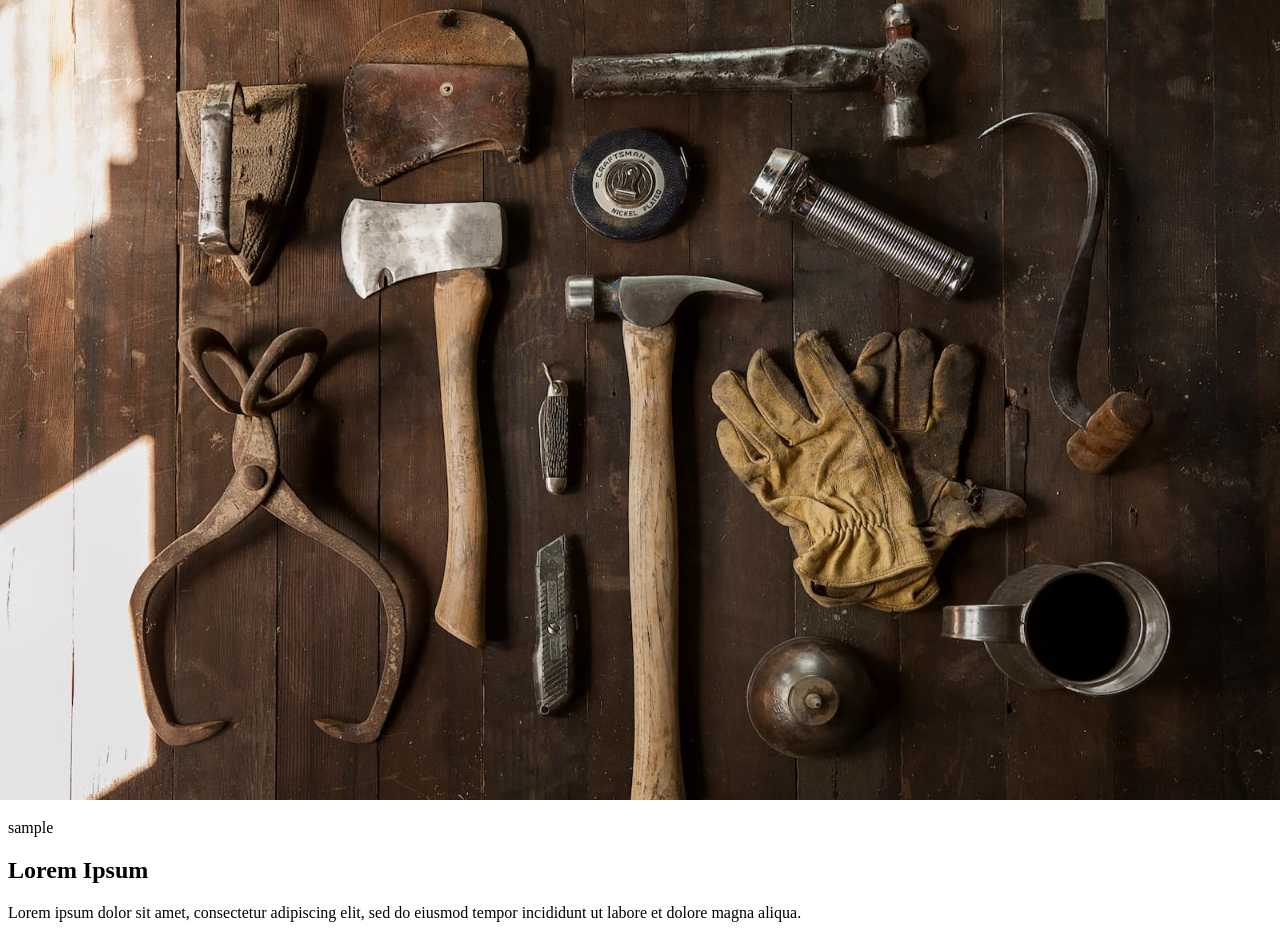
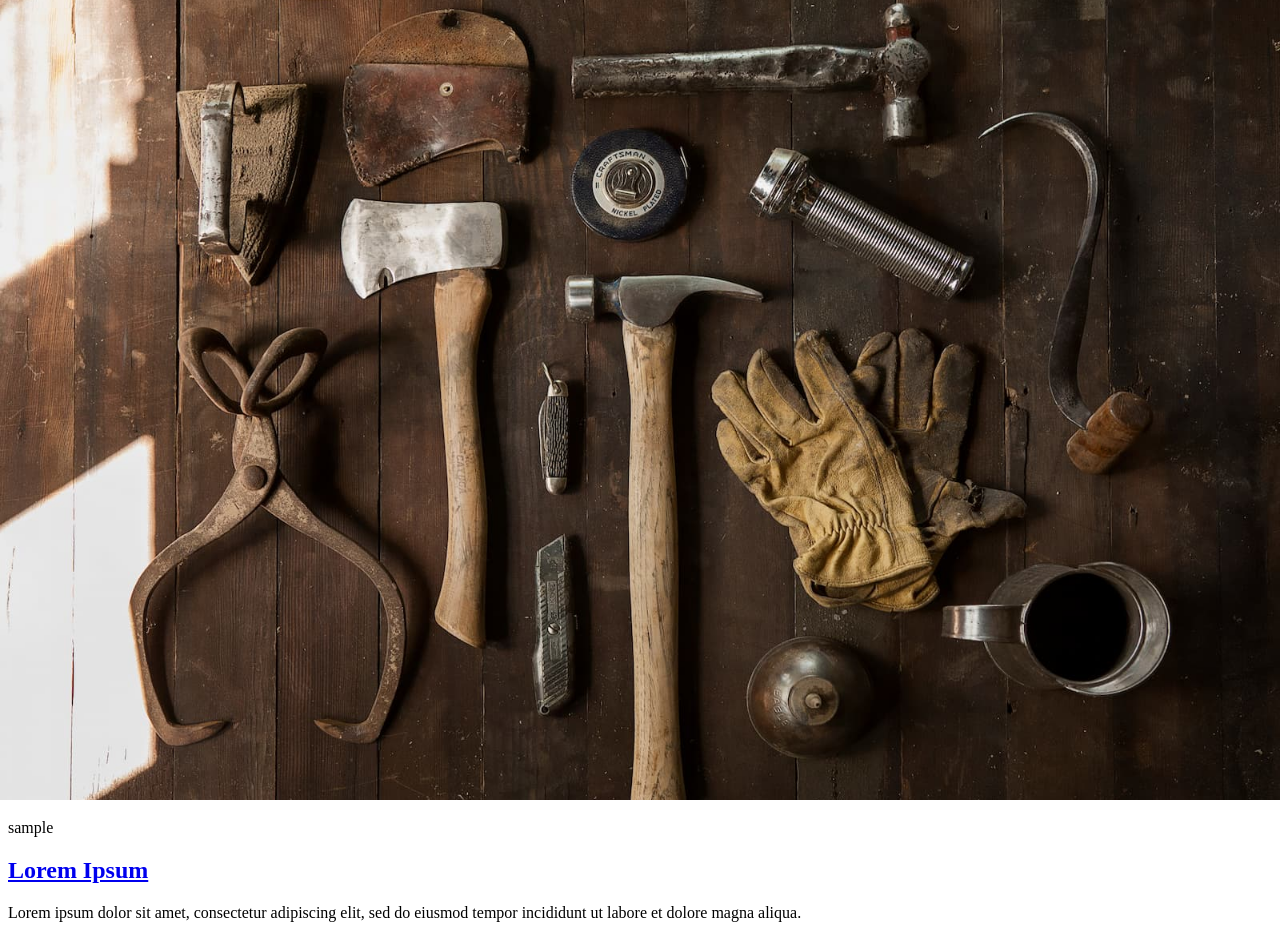
Before and after one commit to big-mon/nextjs-lustario, a Next.js app: page / in a window 1280 px wide. Shown: the top 939 px of the page. Built offline with nearby package versions, Linux system fonts and the light colour scheme.

Commit message:
chore: add post link

```diff
--- a/src/components/molecules/ArticleCoverImage.tsx
+++ b/src/components/molecules/ArticleCoverImage.tsx
@@ -1,16 +1,19 @@
 import Image from "next/image";
+import CustomLink from "components/atoms/CustomLink";
 
 type Props = {
   src: string;
   alt: string;
+  slug: string;
 };
 
 /** 記事カバー画像 */
-const ArticleCoverImage = ({ src, alt }: Props) => {
+const ArticleCoverImage = ({ src, alt, slug }: Props) => {
   const isInternal = src && !src.startsWith("http") && !src.startsWith("/");
   const fixSrc = isInternal ? `/${src}` : src;
 
   return (
+    <CustomLink href={`/post/${slug}`}>
       <Image
         src={fixSrc}
         alt={alt}
@@ -20,6 +23,7 @@ const ArticleCoverImage = ({ src, alt }: Props) => {
         itemProp="image"
         className="transform duration-500 group-hover:scale-105"
       />
+    </CustomLink>
   );
 };
 
--- a/src/components/molecules/ArticleTitle.tsx
+++ b/src/components/molecules/ArticleTitle.tsx
@@ -1,13 +1,15 @@
 import { ReactNode } from "react";
+import CustomLink from "components/atoms/CustomLink";
 
 type Props = {
+  slug: string;
   children: ReactNode;
 };
 
-const ArticleTitle = ({ children }: Props) => {
+const ArticleTitle = ({ slug, children }: Props) => {
   return (
     <h1 className="text-xl font-semibold mb-4" itemProp="headline name">
-      {children}
+      <CustomLink href={`/post/${slug}`}>{children}</CustomLink>
     </h1>
   );
 };
--- a/src/components/organisms/ArticleCard.tsx
+++ b/src/components/organisms/ArticleCard.tsx
@@ -15,12 +15,16 @@ const ArticleCard = ({ data }: Props) => {
     <article className="mx-auto mb-16 bg-white relative flex content-between items-stretch even:flex-row-reverse shadow-xl group hover:shadow-2xl transition duration-500">
       <div className="relative flex-grow w-auto pt-8 pb-6 px-8">
         <ArticleCategory>{data.category}</ArticleCategory>
-        <ArticleTitle>{data.title}</ArticleTitle>
+        <ArticleTitle slug={data.slug}>{data.title}</ArticleTitle>
         <ArticleDescription>{data.description}</ArticleDescription>
         <ArticleDate date={data.date} />
       </div>
       <div className="relative flex-shrink-0 w-55/100 overflow-hidden">
-        <ArticleCoverImage src={data.coverImage} alt={data.title} />
+        <ArticleCoverImage
+          src={data.coverImage}
+          alt={data.title}
+          slug={data.slug}
+        />
       </div>
     </article>
   );
```
Lines whose indentation alone changed are shown as unchanged.
